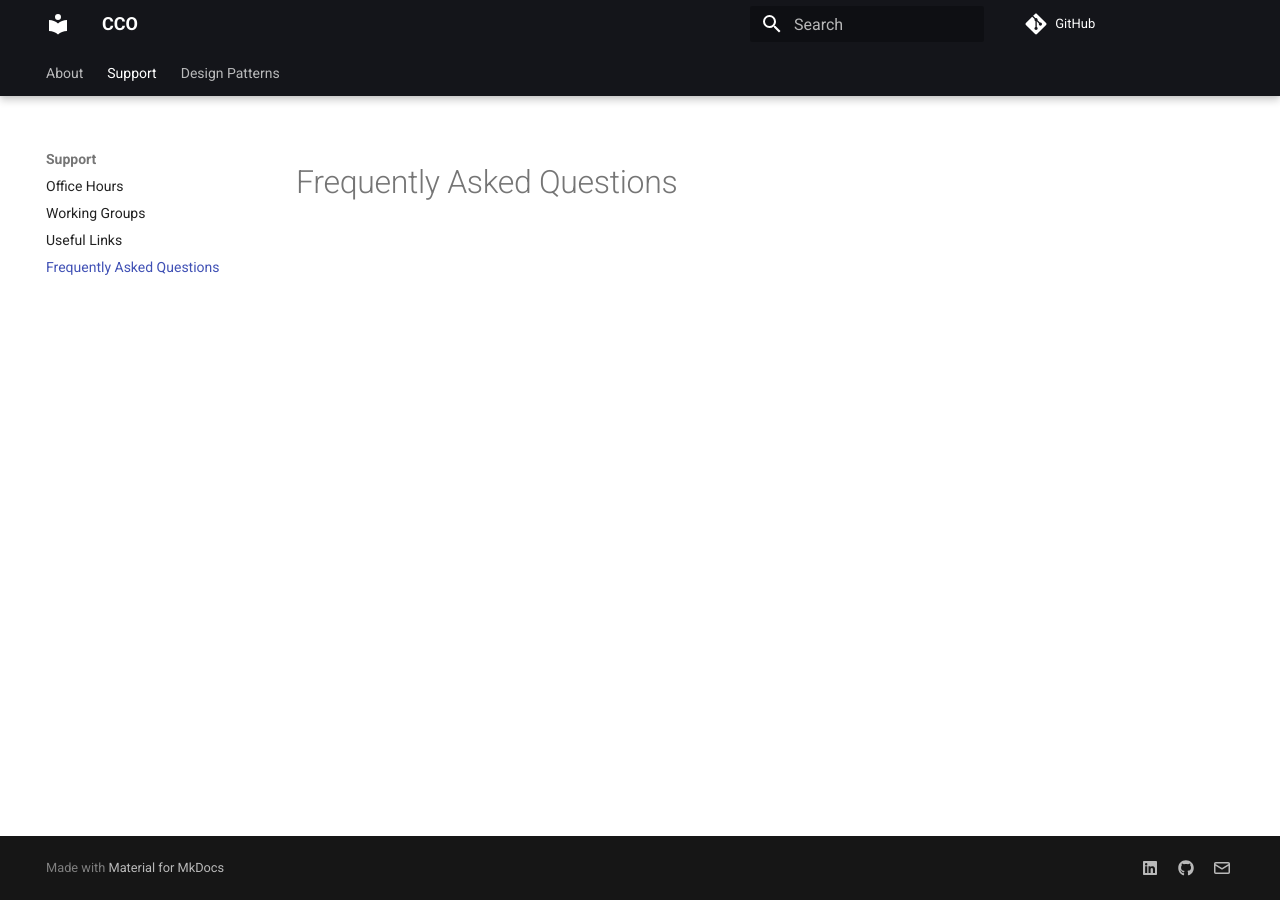
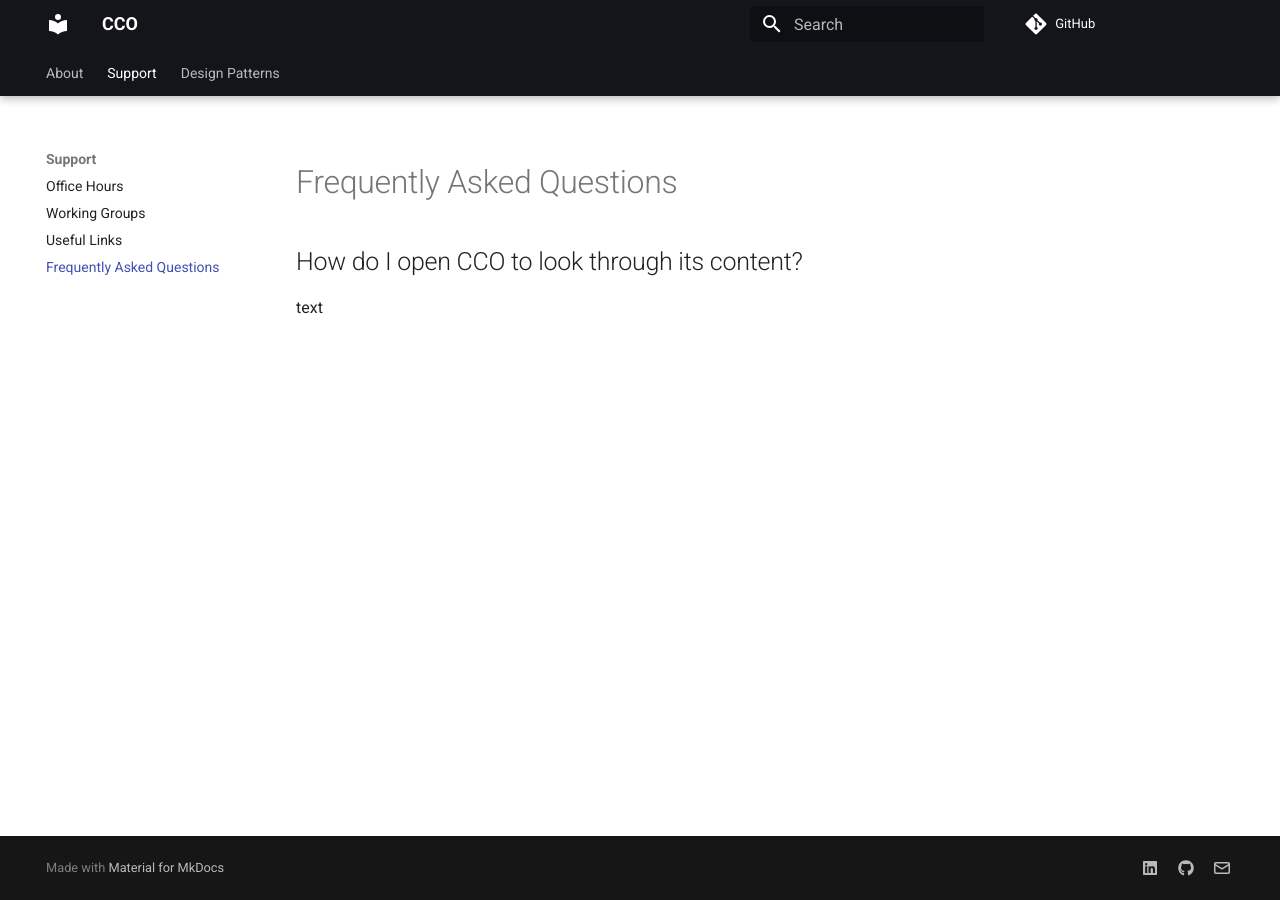
Before and after one commit to CommonCoreOntology/cco-webpage, an MkDocs documentation site: the page built from docs/faq.md, in a window 1280 px wide. Built offline with MkDocs 1.6.1 and Material for MkDocs 9.7.7, drawn with Linux system fonts in a browser that asks for light colours; comment, search, counter and statistics services are not loaded.

Commit message:
Update faq.md
testing faq

```diff
--- a/docs/faq.md
+++ b/docs/faq.md
@@ -7,5 +7,7 @@
 </head></p>
 <body>
 <h1>Frequently Asked Questions</h1>
+  <h2>How do I open CCO to look through its content?</h2>
+    <p>text</p>
 </body>
 </html>
```
